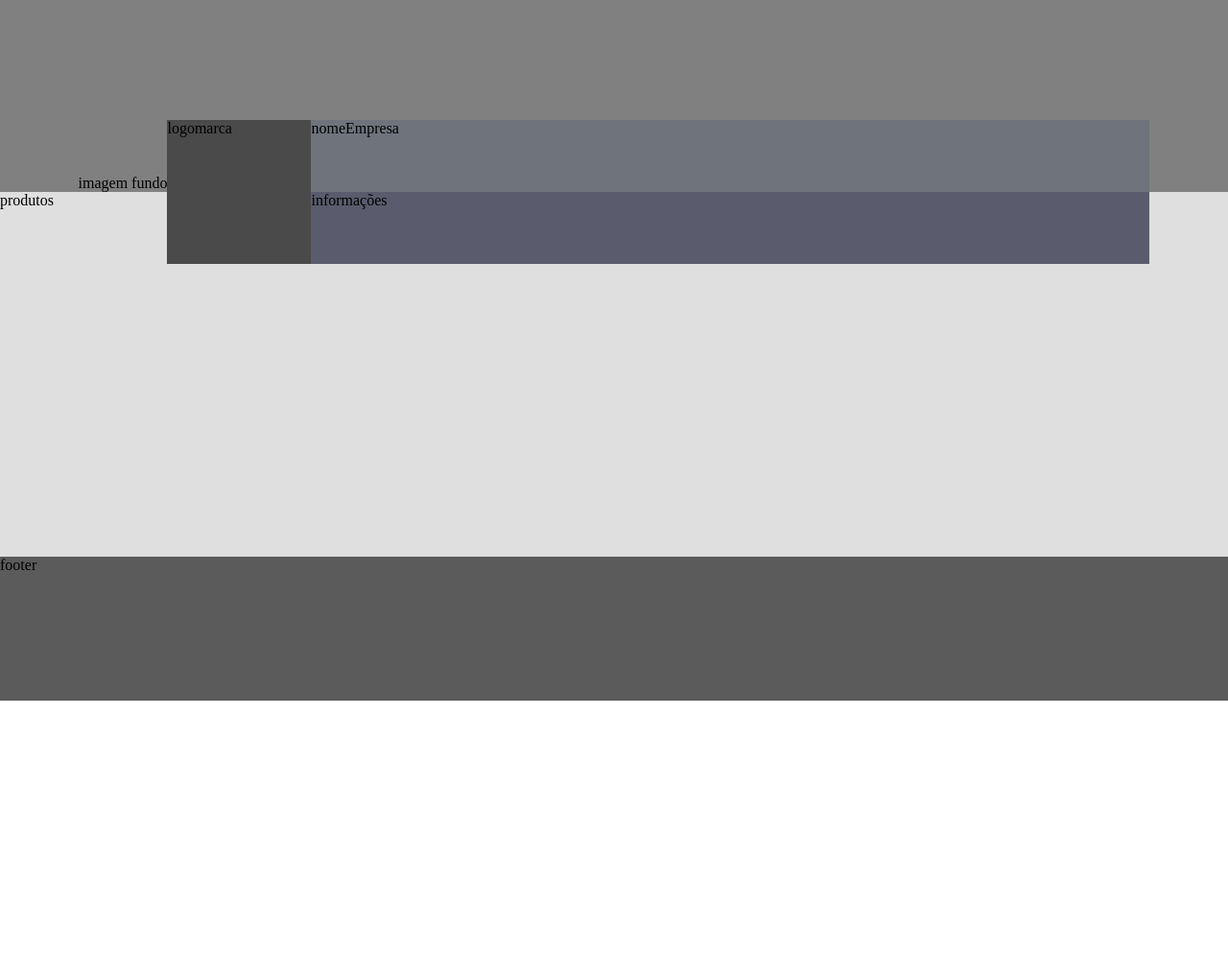
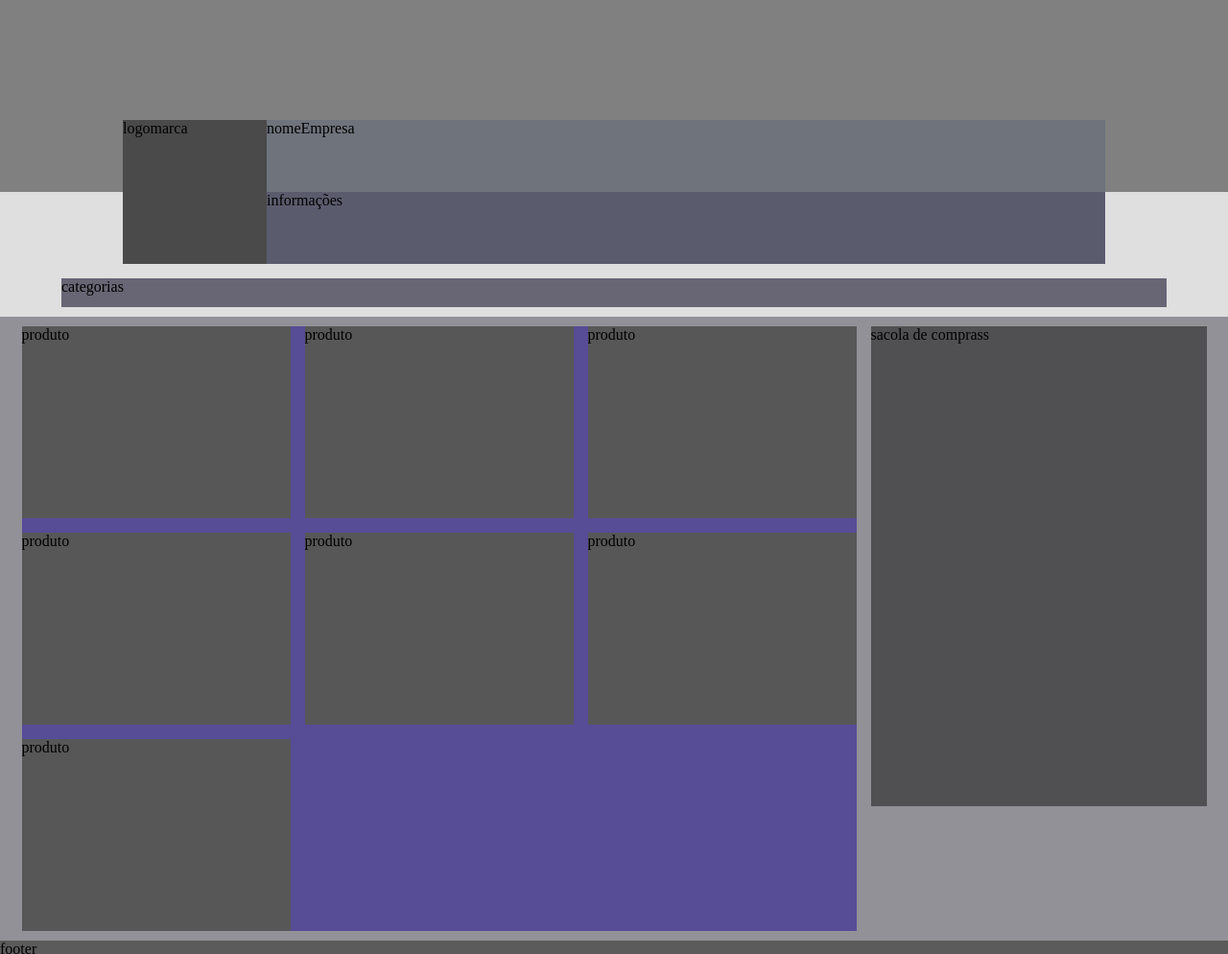
Before and after one commit to JonasLevy/pizzaria-javaScript-vanilla, a plain HTML site: page index.html in a window 1280 px wide. Shown: the whole page at 96% size. Before the commit the page ends 800 px from the top, so only its background shows below. Drawn offline with Linux system fonts and the light colour scheme.

Commit message:
fiz mais alterações no layout

```diff
--- a/index.html
+++ b/index.html
@@ -8,7 +8,6 @@
 </head>
 <body>
     <header>
-        imagem fundo
         <div class="containerImagInfo">
             <div class="img">
             logomarca
@@ -24,8 +23,22 @@
             </div>
         </div>
     </header>
+    <nav>
+        categorias
+    </nav>
     <section>
-        produtos
+        <div class="produtos">
+            <div class="produto">produto</div>
+            <div class="produto">produto</div>
+            <div class="produto">produto</div>
+            <div class="produto">produto</div>
+            <div class="produto">produto</div>
+            <div class="produto">produto</div>
+            <div class="produto">produto</div>
+        </div>
+        <aside >
+            sacola de comprass
+        </aside>
     </section>
     <footer>
         footer
--- a/style.css
+++ b/style.css
@@ -1,6 +1,10 @@
 body{
     padding: 0;
     margin: 0;
+    background-color: rgb(223, 223, 223);
+    max-width: 100%;
+    min-height: auto;
+    box-sizing: border-box;
 }
 
 header{
@@ -48,13 +52,50 @@ header{
 
 }
 
+nav{
+    width: 90%;
+    height: 30px;
+    background-color: rgb(104, 102, 116);
+    margin: 90px auto 10px auto;
+
+}
+
 section{
     min-height: 380px;
-    background-color: rgb(223, 223, 223);
+    display: flex;
+    width: 100%;
+    background-color: rgb(146, 145, 151);
+    overflow: hidden;
+    justify-content: center;
+    padding: 10px;
+    box-sizing: border-box;
+    gap: 15px;
+
+    .produtos{
+        background-color: rgb(87, 76, 150);
+        width: calc(100% - 390px);
+        display: grid;
+        grid-template-columns: repeat(auto-fit, minmax(250px,1fr));
+        gap: 15px;
+
+        .produto{
+            background-color: rgb(87, 87, 88);
+            height: 200px;
+
+        }
+
+    }
+    aside{
+        width: 350px;
+        height: 500px;
+        background-color: rgb(80, 80, 82);
+
+    }
 }
 
 footer{
     min-height: 150px;
     background-color: rgb(92, 91, 91);
+    width: 100%;
 
 }
```
